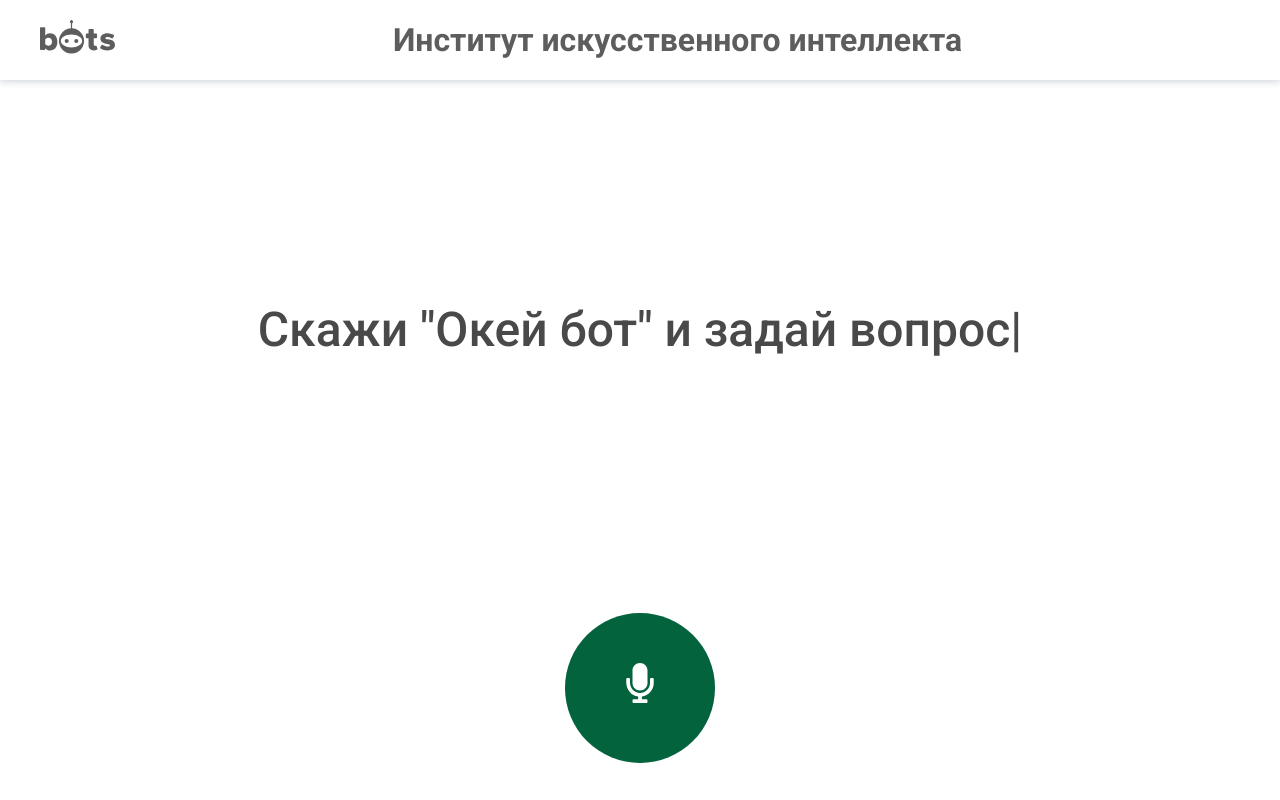
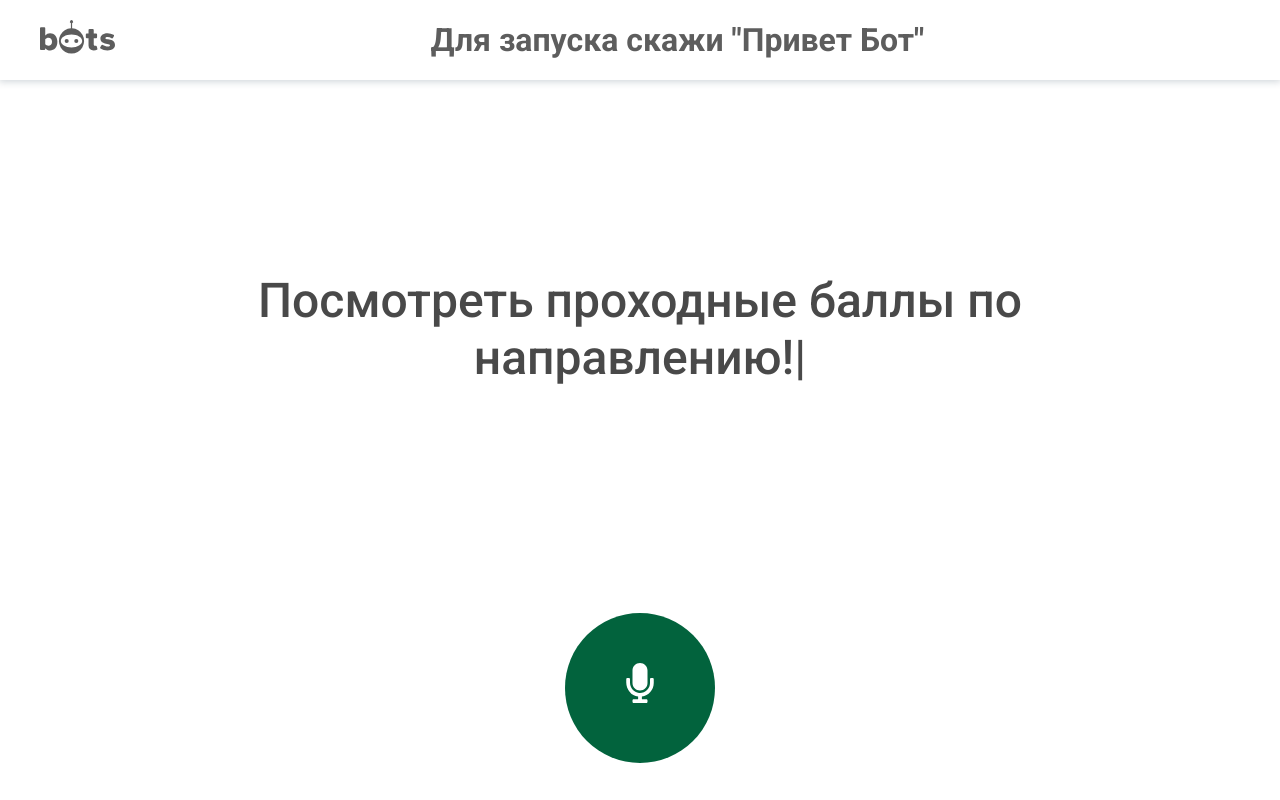
Before and after one commit to RedLis-Team/ChatBot.mirea, a React (Vite) app: page / in a window 1280 px wide. Built offline with nearby package versions, Linux system fonts and the light colour scheme.

Commit message:
feat(#1): v1

```diff
--- a/src/component/header/Header.jsx
+++ b/src/component/header/Header.jsx
@@ -7,7 +7,7 @@ export function Header() {
         <header className='header'>
             <FaBots className='header__icon' />
             <div className='header__text'>
-                <h1>Институт искусственного интеллекта</h1>
+                <h1>Для запуска скажи "Привет Бот"</h1>
             </div>
         </header>
     )
--- a/src/component/message/list/MessageList.jsx
+++ b/src/component/message/list/MessageList.jsx
@@ -87,9 +87,7 @@ export function MessageList({isListeningMessage, transcript, resetTranscript,set
                         speed={75}
                         className='message-list__text'
                         sequence={[
-                            'Узнать про программы обучения', // Types 'One'
-                            2000,
-                            'Скажи "Окей бот" и задай вопрос',
+                            'Узнать про программы обучения',
                             2000,
                             'Посмотреть проходные баллы по направлению!',
                             2000,
```
